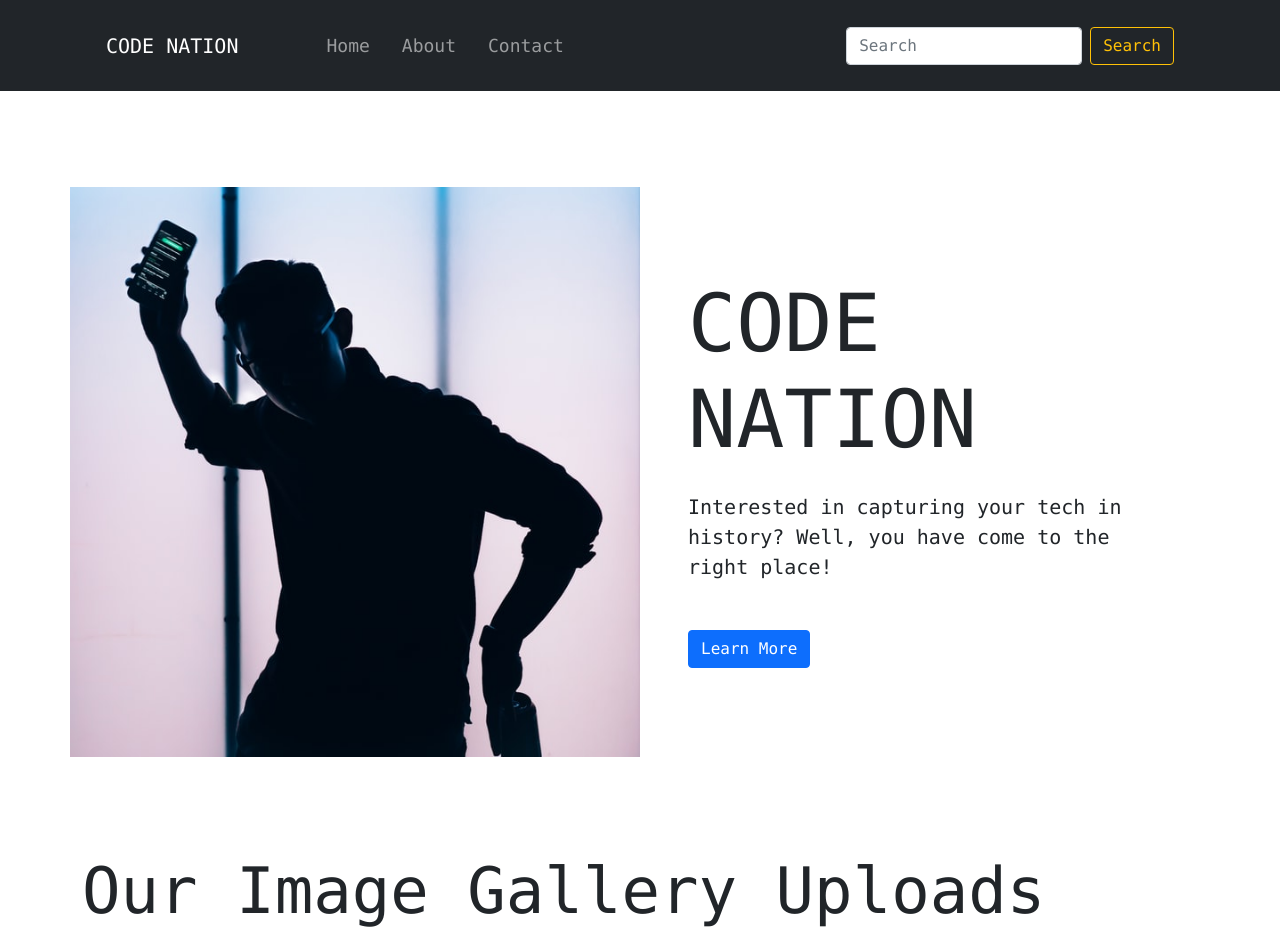
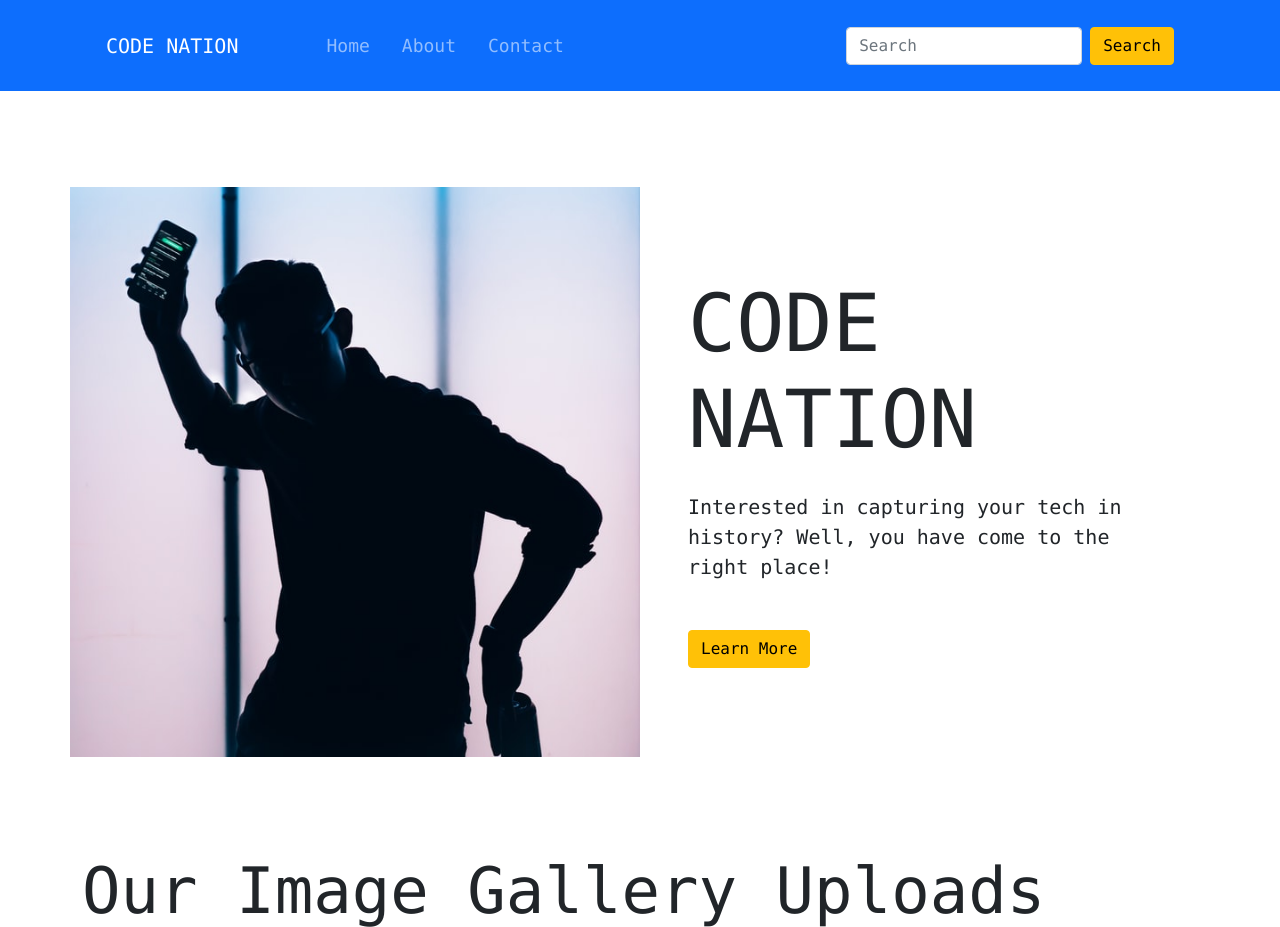
Before and after one commit to kev-web/django-pet-store, a Django app: page / in a window 1280 px wide. Shown: the top 927 px of the page. Run offline with Django 4.2, Linux system fonts and the light colour scheme; data that the repository does not hold is empty.

Commit message:
changed navbar color

```diff
--- a/simbapp/templates/simbapp/base.html
+++ b/simbapp/templates/simbapp/base.html
@@ -13,9 +13,9 @@
 </head>
 <body>
 
-  <div class="container-fluid bg-dark text-light mb-5">
+  <div class="container-fluid bg-primary text-light mb-5">
     <div class="container">
-      <nav class="navbar navbar-expand-lg p-0 navbar-dark bg-dark">
+      <nav class="navbar navbar-expand-lg p-0 navbar-dark bg-primary">
         <div class="container-fluid p-4">
           <a class="navbar-brand" href="{% url 'home-page' %}">CODE NATION</a>
           <button class="navbar-toggler" type="button" data-bs-toggle="collapse" data-bs-target="#navbarSupportedContent">
@@ -35,7 +35,7 @@
             </ul>
             <form class="d-flex">
               <input class="form-control me-2" type="search" placeholder="Search" aria-label="Search">
-              <button class="btn btn-outline-warning" id="searchBtn" type="submit">Search</button>
+              <button class="btn btn-warning" id="searchBtn" type="submit">Search</button>
             </form>
           </div>
         </div>
--- a/simbapp/templates/simbapp/index.html
+++ b/simbapp/templates/simbapp/index.html
@@ -12,7 +12,7 @@
          <div class="col-sm-6 p-5">
             <h1 class="display-1 mb-4">CODE NATION</h1>
             <p class="lead mb-5">Interested in capturing your tech in history? Well, you have come to the right place!</p>
-            <button class="btn btn-primary">Learn More</button>
+            <button class="btn btn-warning">Learn More</button>
          </div>
       </div>
    </div>
```
